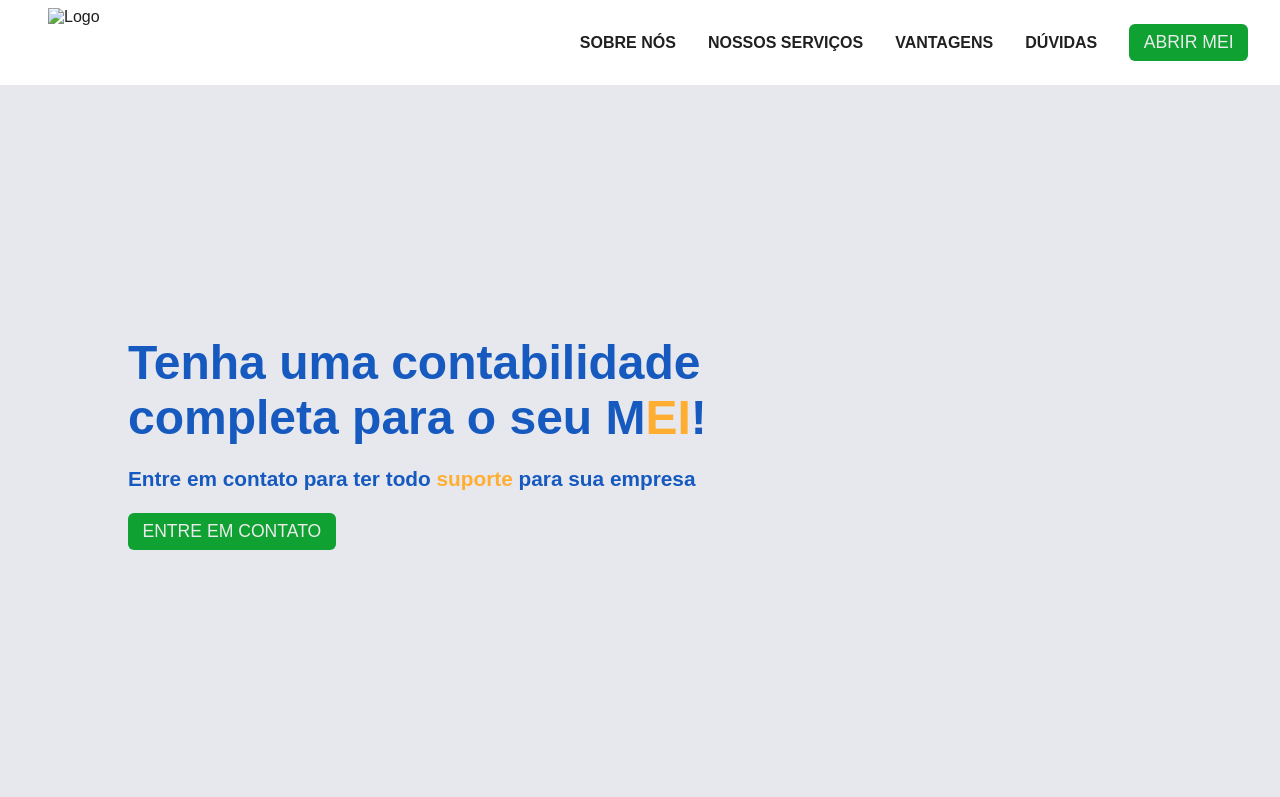
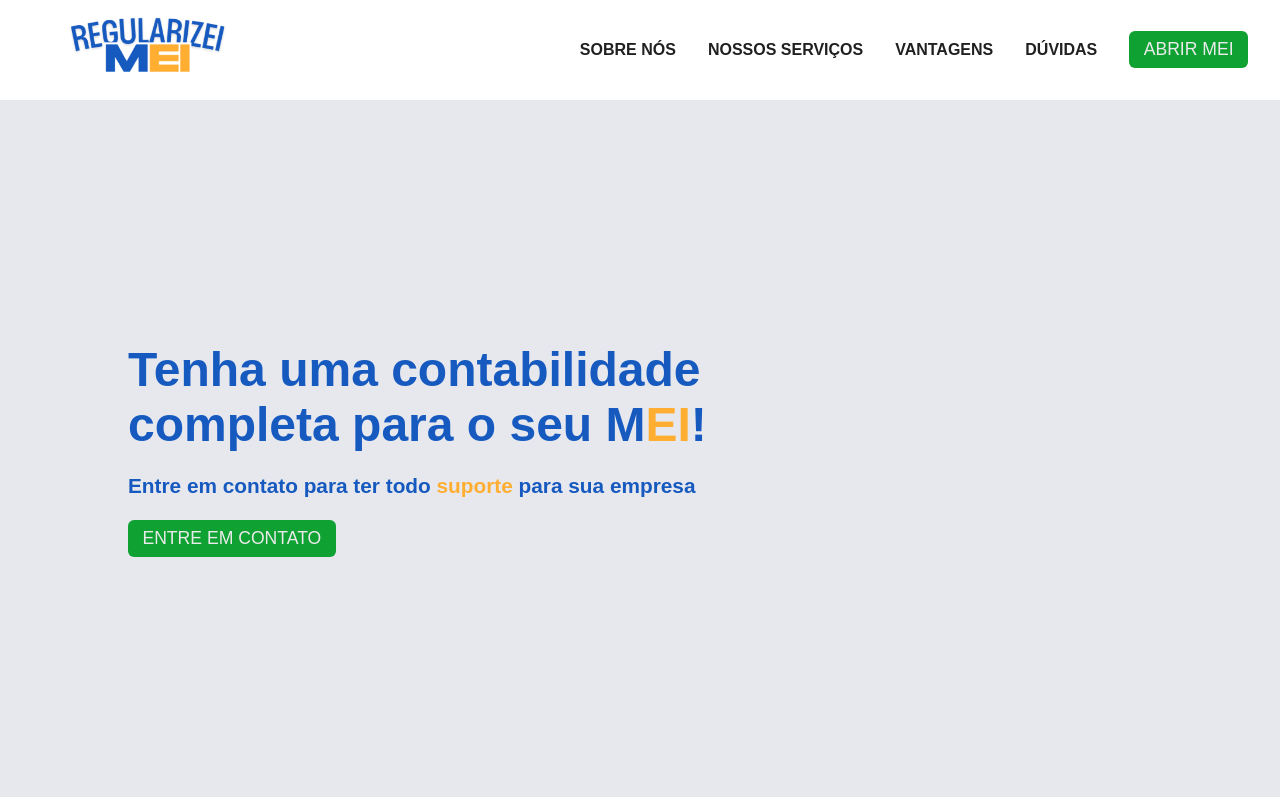
Before and after one commit to gmolari/lp-regularizamei, a plain HTML site: page index.html in a window 1280 px wide. Shown: the top 797 px of the page. Drawn offline with nearby package versions, Linux system fonts and the light colour scheme; a web font is replaced by a local one.

Commit message:
index change

```diff
--- a/index.html
+++ b/index.html
@@ -17,7 +17,7 @@
   <body>
     <div class="container-start">
       <header>
-        <div class="container-logo"><img src="" alt="Logo" /></div>
+        <div class="container-logo"><img src="assets/imgs/logo.png" alt="Logo" /></div>
         <ul class="header-list">
           <li><a href="">sobre nós</a></li>
           <li><a href="">nossos serviços</a></li>
```
